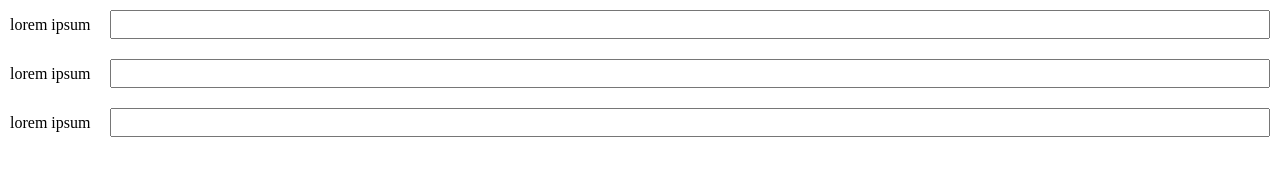
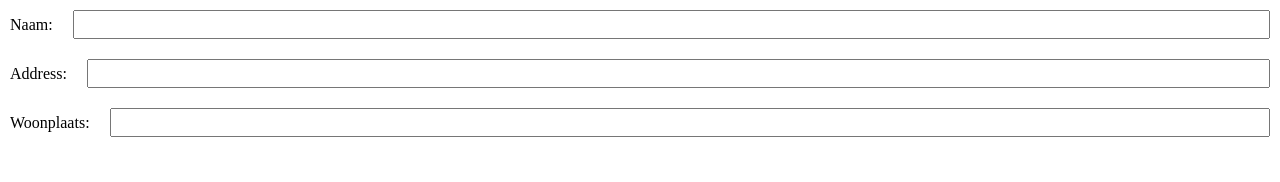
Before and after one commit to StevendeValk-Atos/angular-address-form, an Angular app: page / in a window 1280 px wide. Shown: the top 182 px of the page. Built offline with nearby package versions, Linux system fonts and the light colour scheme.

Commit message:
Added ng-content lables, added text lables in address-input-group

```diff
--- a/src/app/atoms/form-label/form-label.component.html
+++ b/src/app/atoms/form-label/form-label.component.html
@@ -1,3 +1,5 @@
 <div class="label-wrapper">
-    <label>lorem ipsum</label>
+    <label>
+        <ng-content></ng-content>
+    </label>
 </div>
--- a/src/app/atoms/form-label/form-label.component.scss
+++ b/src/app/atoms/form-label/form-label.component.scss
@@ -4,6 +4,7 @@
     justify-content: center;
     height: 100%;
 }
+
 label {
     display: block;
     white-space: nowrap;
--- a/src/app/molecules/labeled-input/labeled-input.component.html
+++ b/src/app/molecules/labeled-input/labeled-input.component.html
@@ -1,4 +1,6 @@
 <div class="labeled-input-container">
-    <app-form-label></app-form-label>
+    <app-form-label>
+        <ng-content></ng-content>
+    </app-form-label>
     <app-form-input></app-form-input>
 </div>
--- a/src/app/organisms/address-input-group/address-input-group.component.html
+++ b/src/app/organisms/address-input-group/address-input-group.component.html
@@ -1,5 +1,5 @@
 <div class="input-group-container">
-    <app-labeled-input></app-labeled-input>
-    <app-labeled-input></app-labeled-input>
-    <app-labeled-input></app-labeled-input>
+    <app-labeled-input>Naam:</app-labeled-input>
+    <app-labeled-input>Address:</app-labeled-input>
+    <app-labeled-input>Woonplaats:</app-labeled-input>
 </div>
```
